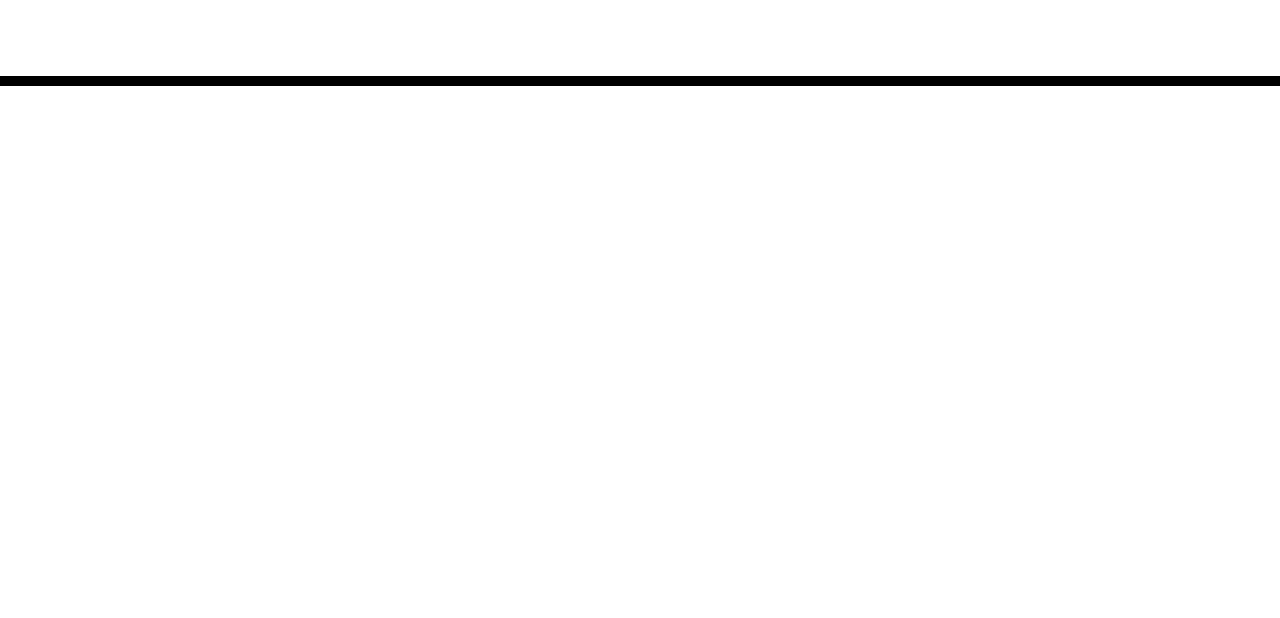
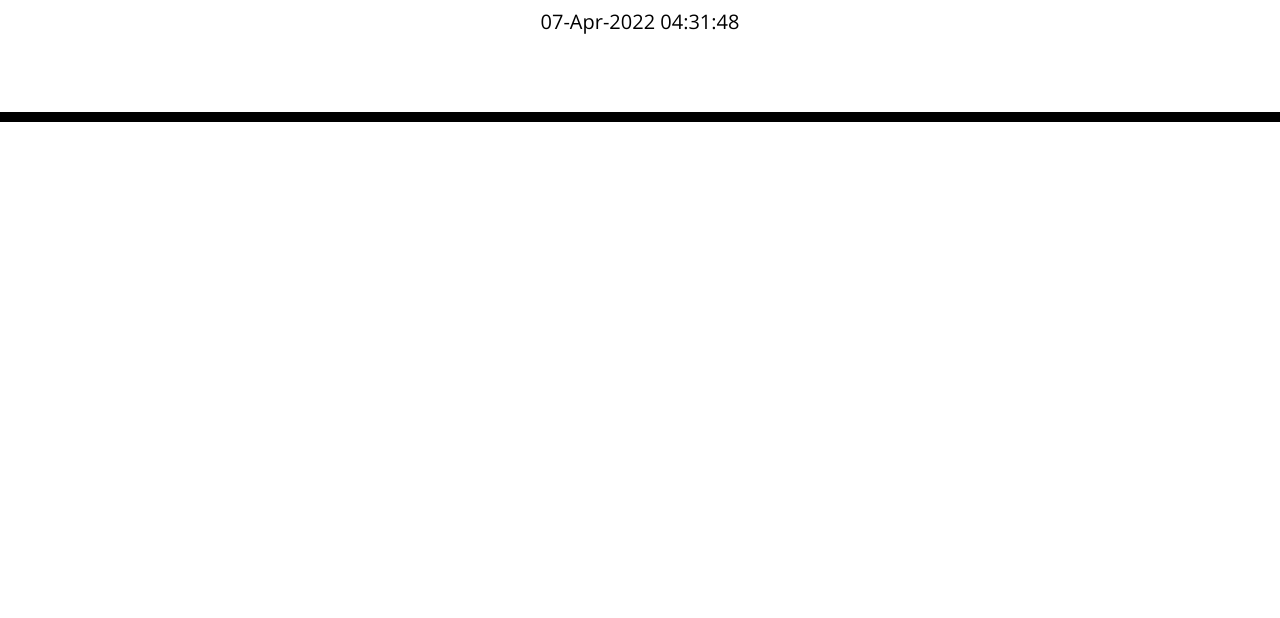
Before and after one commit to void2412/Task-planner, a plain HTML site: page index.html in a window 1280 px wide. Shown: the part 182-800 px from the top of the page. Drawn offline with nearby package versions, Linux system fonts and the light colour scheme.

Commit message:
finish displaying current day and time

```diff
--- a/index.html
+++ b/index.html
@@ -28,11 +28,12 @@
       <p class="lead">A simple calendar app for scheduling your work day</p>
       <p id="currentDay" class="lead"></p>
     </header>
-    <div class="container">
+    <div class="container" id="timeBlockList">
       <!-- Timeblocks go here -->
     </div>
 
     <script src="https://cdnjs.cloudflare.com/ajax/libs/jquery/3.2.1/jquery.min.js"></script>
     <script src="https://cdnjs.cloudflare.com/ajax/libs/moment.js/2.24.0/moment.min.js"></script>
+    <script src="./script.js"></script>
   </body>
 </html>
--- a/script.js
+++ b/script.js
@@ -0,0 +1,7 @@
+var currentDay = $('#currentDay')
+var timeBlockList = $('#timeBlockList')
+
+currentDay.text(moment().format('DD[-]MMM[-]YYYY[ ] HH:mm:ss'))
+var currentTime = setInterval(function(){
+    currentDay.text(moment().format('DD[-]MMM[-]YYYY[ ] HH:mm:ss'))
+},1000)
```
